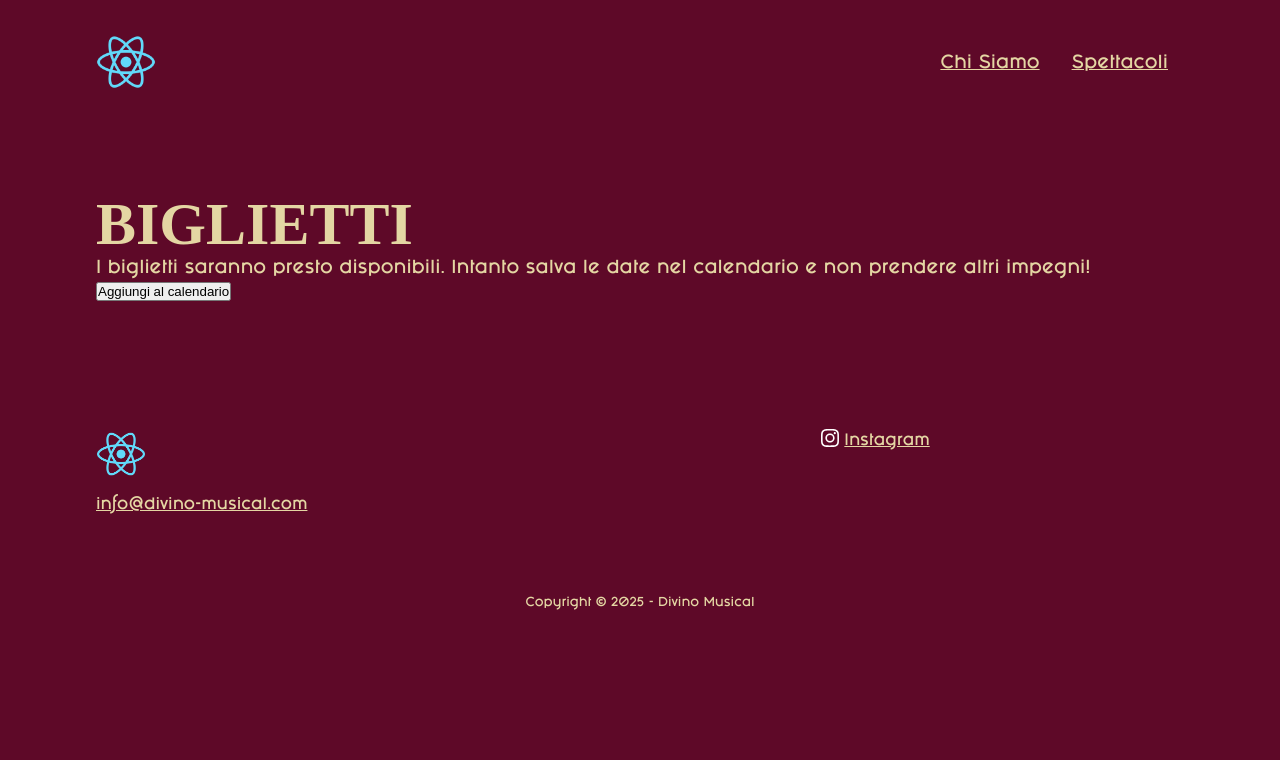
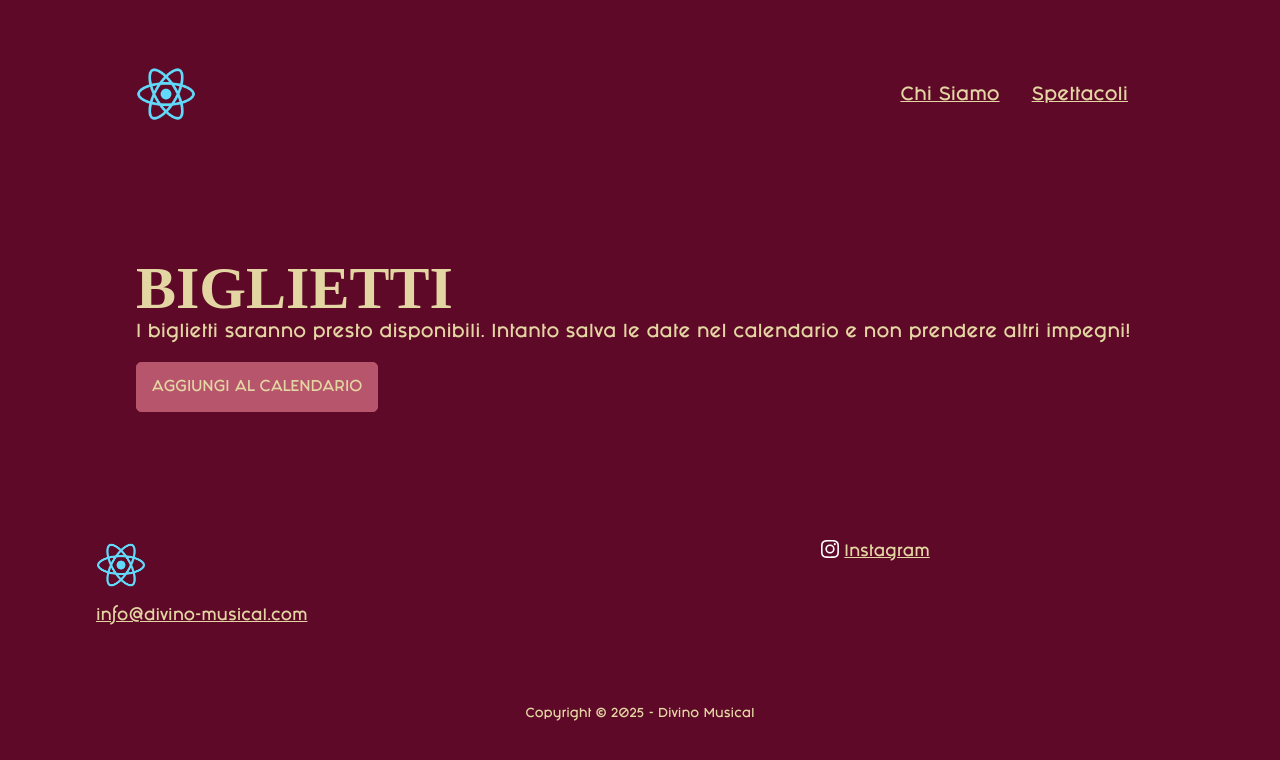
Before and after one commit to davideleo5/davideleo5.github.io, a React (Create React App) app: page /#/spettacoli in a window 1280 px wide. Shown: the top 760 px of the page. Built offline with nearby package versions, Linux system fonts and the light colour scheme; a web font is replaced by a local one.

Commit message:
Fix styles

```diff
--- a/src/App.css
+++ b/src/App.css
@@ -75,6 +75,27 @@ a {
     line-height: 25px;
 }
 
+button {
+    background-color: var(--color-rosino);
+    border: 1px solid var(--color-rosino);
+    border-radius: 5px;
+    cursor: pointer;
+    min-height: 50px;
+    min-width: 100px;
+    padding: 10px 15px;
+    text-transform: uppercase;
+}
+
+button:hover {
+    background-color: var(--color-panna);
+    border: 1px solid var(--color-panna);
+}
+
+button:hover a {
+    color: var(--color-rosino);
+}
+
+
 @media screen and (max-width: 700px) {
     h1 {
       font-size: 50px;
@@ -100,6 +121,7 @@ body {
 }
 
 .container {
+    margin: 0 auto;
     max-width: 1200px;
 }
 
@@ -115,7 +137,7 @@ body {
     text-align: center;
 }
 
-@media screen and (max-width: 700px) {
+@media screen and (max-width: 1024px) {
     .section__padding {
         padding: 4rem;
     }
--- a/src/components/download/DownloadButton.css
+++ b/src/components/download/DownloadButton.css
@@ -0,0 +1,3 @@
+.download-button {
+    margin: 1rem 0 0;
+}
--- a/src/components/download/DownloadButton.jsx
+++ b/src/components/download/DownloadButton.jsx
@@ -9,7 +9,7 @@ export function DownloadButton() {
         saveAs(blob, iCal);
     };
 
-    return <button className="download-button" onClick={downloadFile}>Aggiungi al calendario</button>;
+    return <button className="download-button" onClick={downloadFile}><a>Aggiungi al calendario</a></button>;
 }
 
 export default DownloadButton;
--- a/src/components/navbar/Navbar.jsx
+++ b/src/components/navbar/Navbar.jsx
@@ -14,7 +14,7 @@ const Navbar = () => {
   const [toggleMenu, setToggleMenu] = useState(false);
 
   return (
-    <div className='navbar'>
+    <div className='navbar container section__padding'>
       <div className='navbar-links'>
         <div className='navbar-links_logo'>
           {/* @TODO: sostituire logo con icona musical (calice di vino, roba simile) */}
--- a/src/components/navbar/navbar.css
+++ b/src/components/navbar/navbar.css
@@ -2,7 +2,6 @@
     display: flex;
     justify-content: space-between;
     align-items: center;
-    padding: 2rem 6rem;
 }
 
 .navbar-links {
@@ -68,11 +67,8 @@
 }
 
 @media screen and (max-width: 1200px) {
-    .navbar {
-        padding: 2rem 4rem;
-    }
 
-    .navbar-links_container {
+.navbar-links_container {
         display: none;
     }
 
--- a/src/containers/footer/footer.css
+++ b/src/containers/footer/footer.css
@@ -42,10 +42,6 @@
 }
 
 @media screen and (max-width: 700px) {
-    .footer .footer-content.section__padding {
-        padding: 2rem;
-    }
-
     .footer .footer-content .column {
         margin: 10px 0;
         width: 100%;
```
